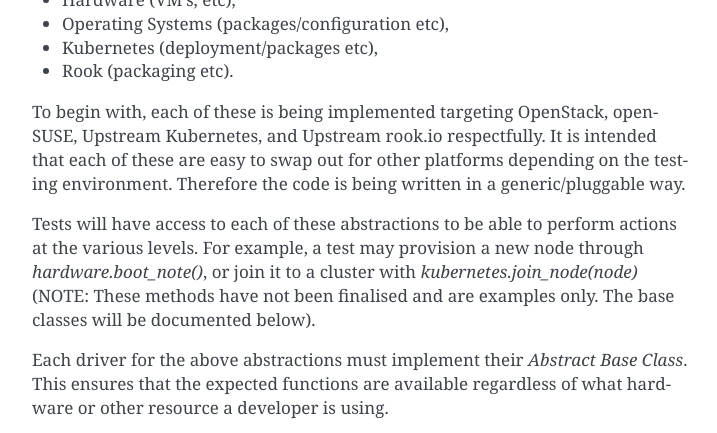
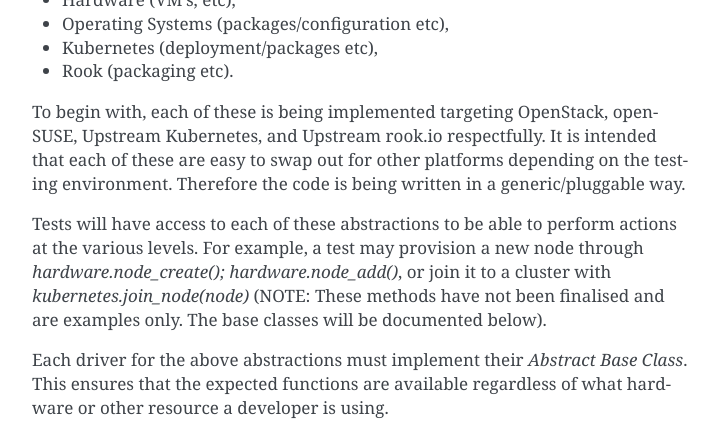
Before and after one commit to SUSE/rookcheck, a Sphinx documentation site: the page built from doc/source/structure.rst, in a window 1280 px wide and 900 px high, scrolled down 493 px, cut to the strip 0-433 px from the top of the window. Shown: the whole strip, without its empty margins (388-1105 px from the left). Built offline with Sphinx 7.4.7, drawn with Linux system fonts in a browser that asks for light colours.

Commit message:
doc/source/structure: Fix example how to add a node to hardware
There was a typo and also the example was wrong. So fix it.

Signed-off-by: Thomas Bechtold <tbechtold@suse.com>

```diff
--- a/doc/source/structure.rst
+++ b/doc/source/structure.rst
@@ -33,9 +33,9 @@ generic/pluggable way.
 
 Tests will have access to each of these abstractions to be able to perform
 actions at the various levels. For example, a test may provision a new node
-through `hardware.boot_note()`, or join it to a cluster with
-`kubernetes.join_node(node)` (NOTE: These methods have not been finalised and
-are examples only. The base classes will be documented below).
+through `hardware.node_create(); hardware.node_add()`, or join it to a cluster
+with `kubernetes.join_node(node)` (NOTE: These methods have not been finalised
+and are examples only. The base classes will be documented below).
 
 Each driver for the above abstractions must implement their
 `Abstract Base Class`. This ensures that the expected functions are available
```
